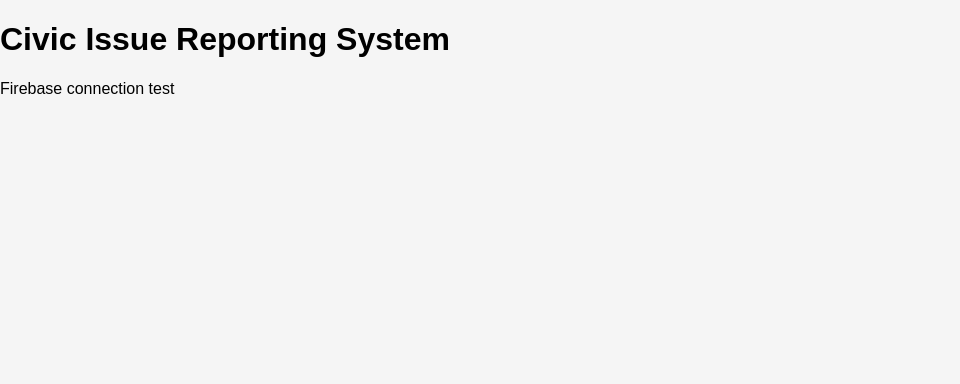
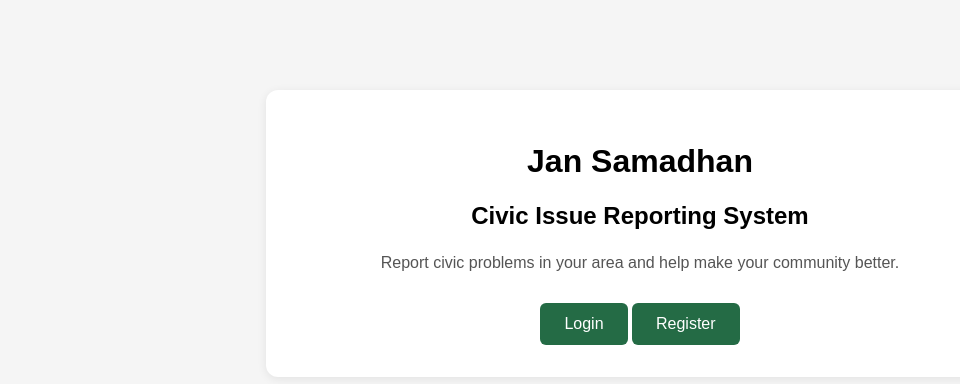
Before and after one commit to Anuj191107/janSamadhan, a plain HTML site: page index.html in a window 1280 px wide. Shown: the whole page, without its empty margins (0-960 px from the left). Drawn offline with Linux system fonts and the light colour scheme; files that its build step writes are made by us from their sources.

Commit message:
dont fuckin know what i did

```diff
--- a/index.html
+++ b/index.html
@@ -1,17 +1,55 @@
 <!DOCTYPE html>
-<html>
+<html lang="en">
 
-  <head>
-        <title>Jan Samadhan: Solve Your Problems</title>
-        <link rel="stylesheet" href="style.css">
-  </head>
+<head>
+    <meta charset="UTF-8">
+    <meta name="viewport" content="width=device-width, initial-scale=1.0">
+    <title>Jan Samadhan | Civic Issue Reporting</title>
+    <link rel="stylesheet" href="css/style.css">
+    <style>
+        .welcome {
+            max-width: 700px;
+            margin: 90px auto;
+            padding: 32px 24px;
+            text-align: center;
+            background: #ffffff;
+            border-radius: 12px;
+            box-shadow: 0 2px 10px rgba(0, 0, 0, 0.08);
+        }
 
-  <body>
-        <h1>Civic Issue Reporting System</h1>
+        .welcome p {
+            color: #555;
+            line-height: 1.6;
+        }
 
-        <p>Firebase connection test</p>
+        .primary-button {
+            display: inline-block;
+            margin-top: 12px;
+            padding: 12px 24px;
+            border: none;
+            border-radius: 6px;
+            background: #246b45;
+            color: white;
+            font-size: 16px;
+            text-decoration: none;
+            cursor: pointer;
+        }
 
-        <script type="module" src="firebase.js"></script>
-  </body>
+        .primary-button:hover {
+            background: #194d31;
+        }
+    </style>
+</head>
+
+<body>
+    <main class="welcome">
+        <h1>Jan Samadhan</h1>
+        <h2>Civic Issue Reporting System</h2>
+        <p>Report civic problems in your area and help make your community better.</p>
+
+        <a class="primary-button" href="login.html">Login</a>
+        <a class="primary-button" href="register.html">Register</a>
+    </main>
+</body>
 
 </html>
```
Also changed, not shown: citizen.html (+7 -6 lines), js/logout.js (added, +21 -0 lines), .gitignore/Jan Samadhan.txt.
